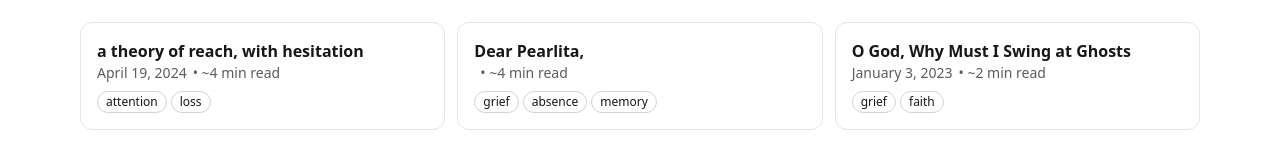
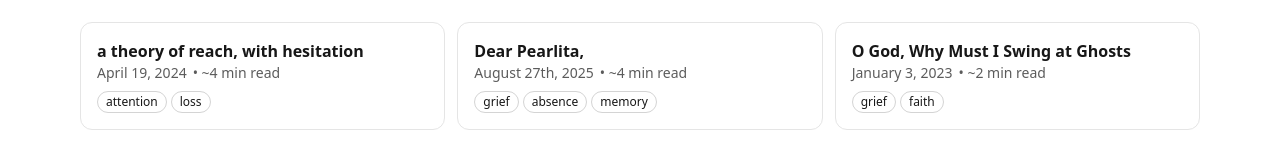
Before and after one commit to SkylarS300/portfolio, a React (Vite) app: page /poetry in a window 1280 px wide. Shown: the part 498-640 px from the top of the page. Built offline with nearby package versions, Linux system fonts and the light colour scheme.

Commit message:
add(date to poem)

```diff
--- a/src/content/poems.js
+++ b/src/content/poems.js
@@ -107,7 +107,7 @@ which is how I’ll know it was real.
     },
     {
         title: "Dear Pearlita,",
-        date: "",
+        date: "August 27th, 2025",
         tags: ["grief", "absence", "memory"],
         content: `
 Dear Pearlita,
```
